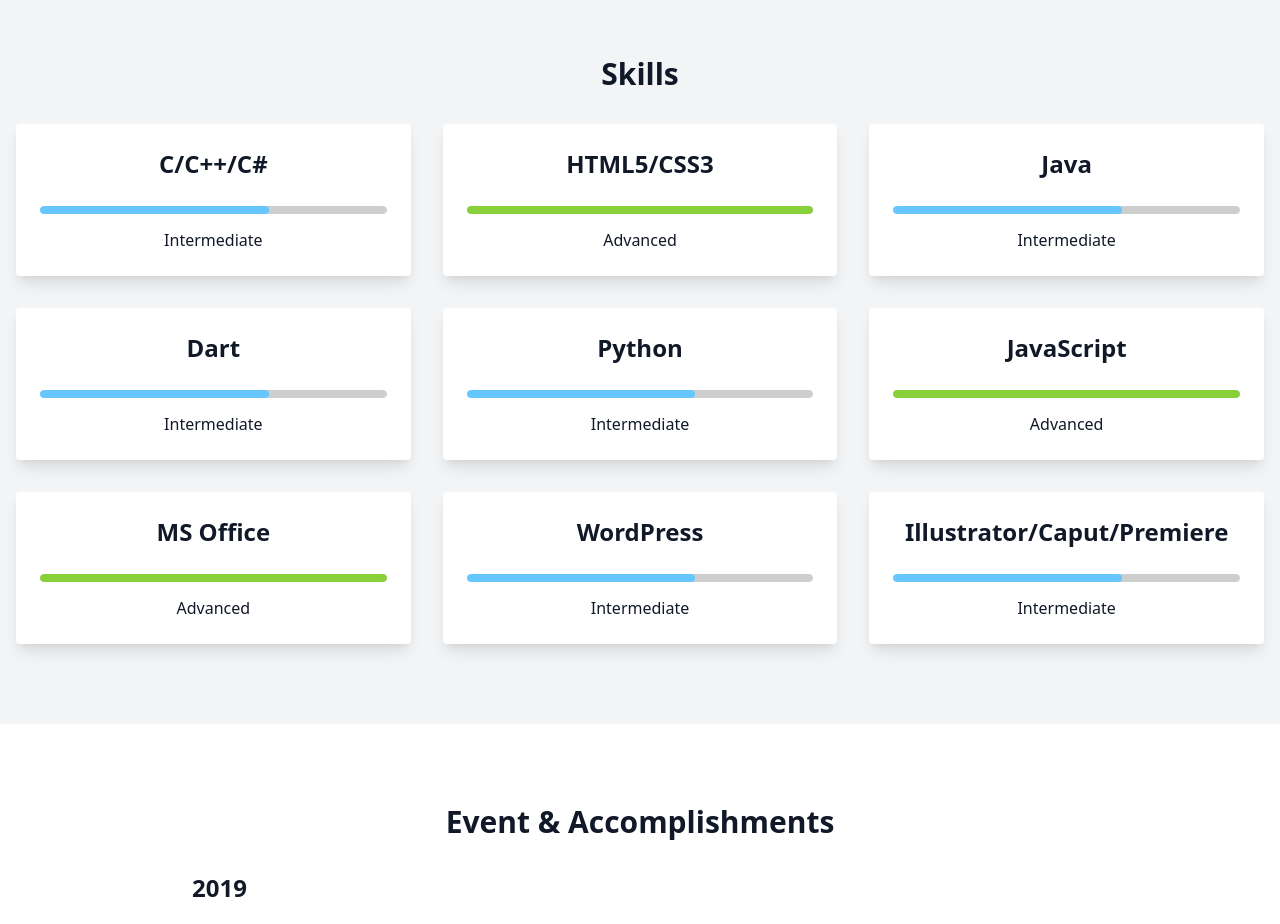
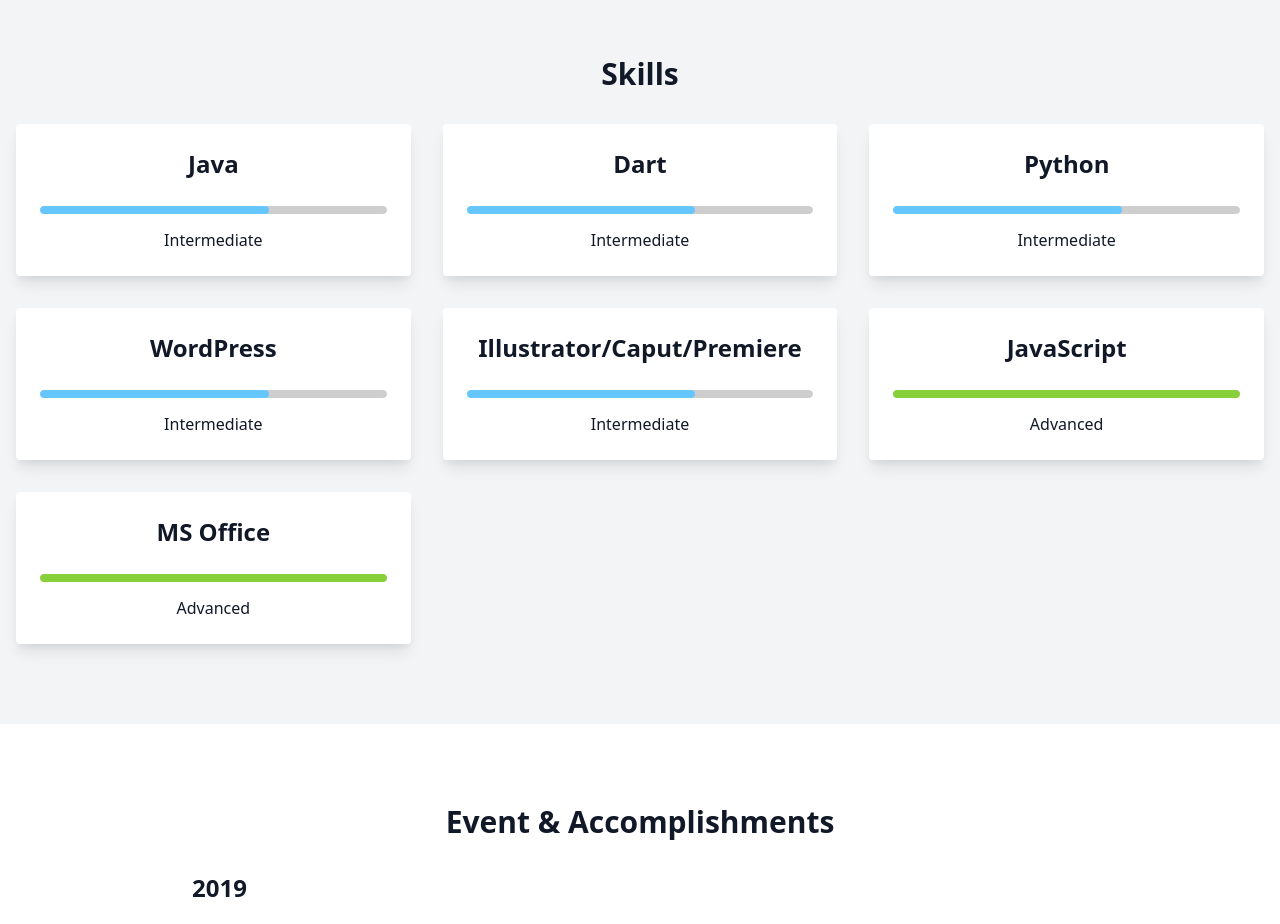
Before and after one commit to Monaliza14xx/portfolio, a website: page index.html in a window 1280 px wide. Shown: the part 1380-2304 px from the top of the page. Drawn offline with nearby package versions, Linux system fonts and the light colour scheme.

Commit message:
chore: Update skills section with dynamic rendering of skills from markdown file

```diff
--- /dev/null
+++ b/contents/skills/skills.md
@@ -0,0 +1,14 @@
+# Skills
+
+## Intermediate
+- C/C++/C#
+- Java
+- Dart
+- Python
+- WordPress
+- Illustrator/Caput/Premiere
+
+## Advanced
+- HTML5/CSS3
+- JavaScript
+- MS Office
--- a/index.html
+++ b/index.html
@@ -56,53 +56,8 @@
 <section id="skills" class="py-20 bg-gray-100">
     <div class="container mx-auto text-center px-4">
         <h2 class="text-3xl font-bold">Skills</h2>
-        <div class="grid grid-cols-1 md:grid-cols-2 lg:grid-cols-3 gap-8 mt-8">
-            <!-- Skill Card -->
-            <div class="bg-white p-6 rounded shadow-lg">
-                <h3 class="text-2xl font-bold mb-4">C/C++/C#</h3>
-                <progress class="progress progress-info w-full" value="66" max="100"></progress>
-                <p class="mt-2">Intermediate</p>
-            </div>
-            <div class="bg-white p-6 rounded shadow-lg">
-                <h3 class="text-2xl font-bold mb-4">HTML5/CSS3</h3>
-                <progress class="progress progress-success w-full" value="100" max="100"></progress>
-                <p class="mt-2">Advanced</p>
-            </div>
-            <div class="bg-white p-6 rounded shadow-lg">
-                <h3 class="text-2xl font-bold mb-4">Java</h3>
-                <progress class="progress progress-info w-full" value="66" max="100"></progress>
-                <p class="mt-2">Intermediate</p>
-            </div>
-            <div class="bg-white p-6 rounded shadow-lg">
-                <h3 class="text-2xl font-bold mb-4">Dart</h3>
-                <progress class="progress progress-info w-full" value="66" max="100"></progress>
-                <p class="mt-2">Intermediate</p>
-            </div>
-            <div class="bg-white p-6 rounded shadow-lg">
-                <h3 class="text-2xl font-bold mb-4">Python</h3>
-                <progress class="progress progress-info w-full" value="66" max="100"></progress>
-                <p class="mt-2">Intermediate</p>
-            </div>
-            <div class="bg-white p-6 rounded shadow-lg">
-                <h3 class="text-2xl font-bold mb-4">JavaScript</h3>
-                <progress class="progress progress-success w-full" value="100" max="100"></progress>
-                <p class="mt-2">Advanced</p>
-            </div>
-            <div class="bg-white p-6 rounded shadow-lg">
-                <h3 class="text-2xl font-bold mb-4">MS Office</h3>
-                <progress class="progress progress-success w-full" value="100" max="100"></progress>
-                <p class="mt-2">Advanced</p>
-            </div>
-            <div class="bg-white p-6 rounded shadow-lg">
-                <h3 class="text-2xl font-bold mb-4">WordPress</h3>
-                <progress class="progress progress-info w-full" value="66" max="100"></progress>
-                <p class="mt-2">Intermediate</p>
-            </div>
-            <div class="bg-white p-6 rounded shadow-lg">
-                <h3 class="text-2xl font-bold mb-4">Illustrator/Caput/Premiere</h3>
-                <progress class="progress progress-info w-full" value="66" max="100"></progress>
-                <p class="mt-2">Intermediate</p>
-            </div>
+        <div id="skills-list" class="grid grid-cols-1 md:grid-cols-2 lg:grid-cols-3 gap-8 mt-8">
+            <!-- Skills will be populated here -->
         </div>
     </div>
 </section>
@@ -178,6 +133,25 @@
         });
     }
 
+    function parseSkillsMarkdown(text) {
+        const container = document.getElementById('skills-list');
+        const sections = text.split('\n## ').slice(1);
+        sections.forEach(section => {
+            const [level, ...skillsList] = section.split('\n');
+            const skills = skillsList.join('\n').split('\n- ').slice(1);
+            skills.forEach(skill => {
+                const progress = level.trim() === 'Advanced' ? 100 : 66;
+                container.innerHTML += `
+                    <div class="bg-white p-6 rounded shadow-lg">
+                        <h3 class="text-2xl font-bold mb-4">${skill}</h3>
+                        <progress class="progress progress-${progress === 100 ? 'success' : 'info'} w-full" value="${progress}" max="100"></progress>
+                        <p class="mt-2">${level}</p>
+                    </div>
+                `;
+            });
+        });
+    }
+
     function parseAccomplishmentsMarkdown(text) {
         const container = document.getElementById('accomplishments-list');
         const activities = text.split('\n## ').slice(1);
@@ -201,6 +175,12 @@
             parseProjectsMarkdown(projectsMarkdown);
         }
 
+        const skillsMarkdown = await fetchMarkdownFile('https://raw.githubusercontent.com/Monaliza14xx/portfolio/main/contents/skills/skills.md');
+        if (skillsMarkdown) {
+            console.log('Skills Markdown:', skillsMarkdown);
+            parseSkillsMarkdown(skillsMarkdown);
+        }
+
         const accomplishmentsMarkdown = await fetchMarkdownFile('https://raw.githubusercontent.com/Monaliza14xx/portfolio/main/contents/activities/activities.md');
         if (accomplishmentsMarkdown) {
             console.log('Accomplishments Markdown:', accomplishmentsMarkdown);
```
